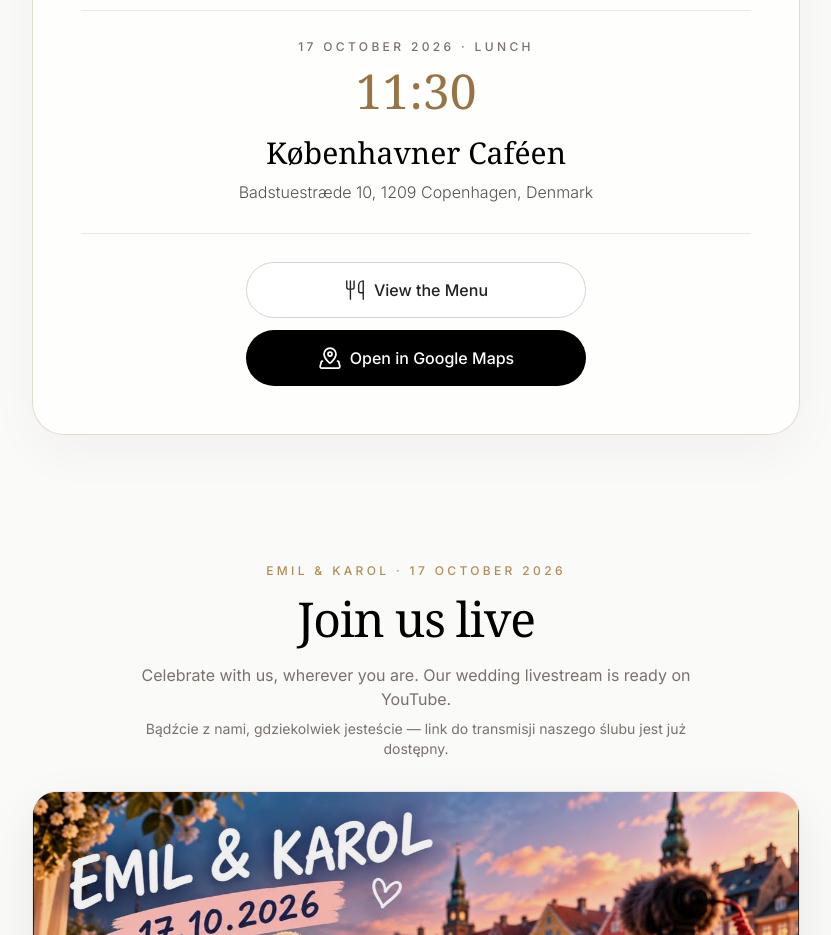
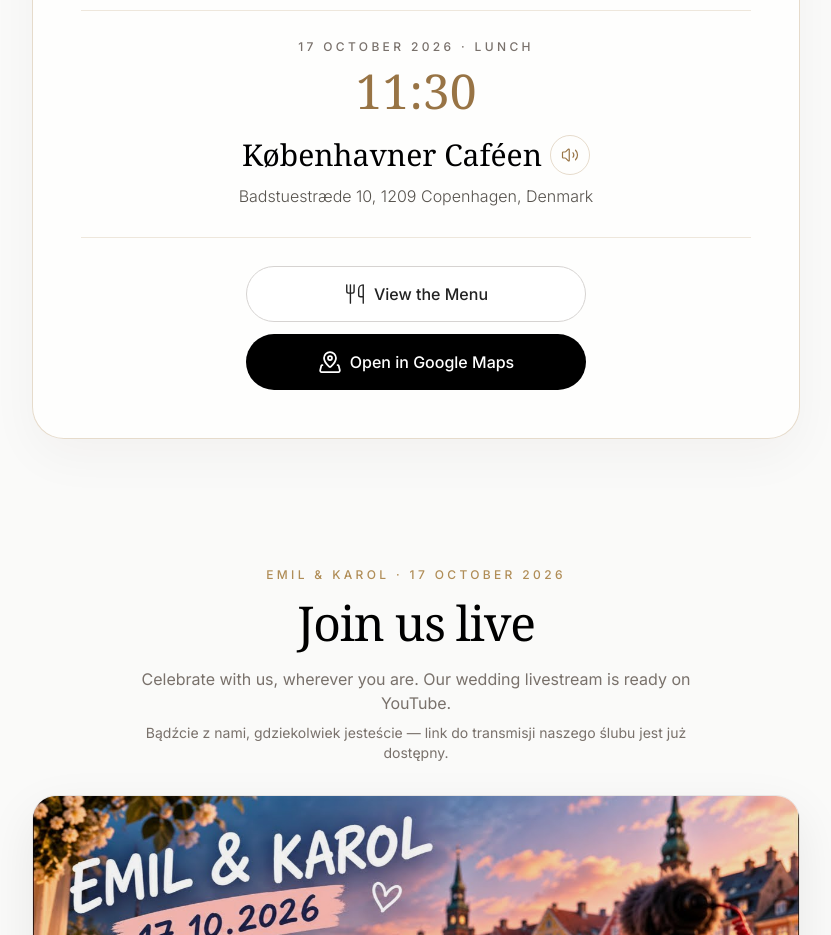
Before and after one commit to emilkacprzak/visigerja, a React (Vite) app: page / in a window 1280 px wide. Shown: the part 2100-3035 px from the top of the page, without its empty margins (224-1055 px from the left). Built offline with nearby package versions, Linux system fonts and the light colour scheme.

Commit message:
Add Danish restaurant pronunciation button

```diff
--- /dev/null
+++ b/src/components/PronunciationButton.tsx
@@ -0,0 +1,44 @@
+import { useEffect, useRef, useState } from "react";
+import { Volume2 } from "lucide-react";
+
+export default function PronunciationButton() {
+  const audioRef = useRef<HTMLAudioElement | null>(null);
+  const [playing, setPlaying] = useState(false);
+  const [failed, setFailed] = useState(false);
+
+  useEffect(() => () => { audioRef.current?.pause(); }, []);
+
+  const play = () => {
+    const audio = audioRef.current;
+    if (!audio) return;
+    setFailed(false);
+    audio.currentTime = 0;
+    void audio.play().catch(() => {
+      setPlaying(false);
+      setFailed(true);
+    });
+  };
+
+  return (
+    <span className="inline-flex items-center align-middle">
+      <button
+        type="button"
+        onClick={play}
+        aria-label="Hear Københavner Caféen pronounced in Danish"
+        title="Listen to the Danish pronunciation"
+        className={`inline-flex h-10 w-10 items-center justify-center rounded-full border border-[#b08d57]/30 text-[#987445] transition-colors hover:bg-[#b08d57]/10 focus-visible:outline-2 focus-visible:outline-offset-4 focus-visible:outline-[#987445] ${playing ? "bg-[#b08d57]/15" : ""}`}
+      >
+        <Volume2 size={18} strokeWidth={1.6} aria-hidden="true" />
+      </button>
+      <audio
+        ref={audioRef}
+        src={`${import.meta.env.BASE_URL}audio/restaurant-pronunciation.mp3`}
+        preload="none"
+        onPlay={() => setPlaying(true)}
+        onEnded={() => setPlaying(false)}
+        onError={() => { setPlaying(false); setFailed(true); }}
+      />
+      {failed && <span role="status" className="ml-2 text-xs text-stone-500">Please try again.</span>}
+    </span>
+  );
+}
--- a/src/components/WeddingLunch.tsx
+++ b/src/components/WeddingLunch.tsx
@@ -2,6 +2,7 @@ import { MapPinned, Utensils } from "lucide-react";
 import { wedding } from "../data/wedding";
 import Button from "./Shared/Button";
 import Section from "./Shared/Section";
+import PronunciationButton from "./PronunciationButton";
 
 export default function WeddingLunch() {
   return (
@@ -20,7 +21,10 @@ export default function WeddingLunch() {
           <div className="mt-8 border-y border-[#b08d57]/20 py-7">
             <p className="text-xs font-medium uppercase tracking-[0.28em] text-stone-500">17 October 2026 · Lunch</p>
             <p className="mt-3 font-serif text-5xl font-medium text-[#987445]">{wedding.lunch.time}</p>
-            <h3 className="mt-5 font-serif text-3xl font-medium text-black">{wedding.lunch.venue}</h3>
+            <div className="mt-5 flex flex-wrap items-center justify-center gap-2">
+              <h3 className="font-serif text-3xl font-medium text-black">{wedding.lunch.venue}</h3>
+              <PronunciationButton />
+            </div>
             <p className="mt-2 text-base font-light leading-relaxed text-stone-600">{wedding.lunch.address}</p>
           </div>
           <div className="mx-auto mt-7 flex max-w-[340px] flex-col gap-3">
--- a/src/pages/Menu.tsx
+++ b/src/pages/Menu.tsx
@@ -1,5 +1,6 @@
 import { ArrowLeft, Utensils } from "lucide-react";
 import Section from "../components/Shared/Section";
+import PronunciationButton from "../components/PronunciationButton";
 
 const sections = [
   {
@@ -100,7 +101,10 @@ export default function Menu() {
         </a>
         <header className="pb-10 pt-12 text-center">
           <Utensils className="mx-auto text-[#b08d57]" size={28} strokeWidth={1.4} aria-hidden="true" />
-          <p className="mt-5 text-xs font-medium uppercase tracking-[0.25em] text-[#987445]">Københavner Caféen</p>
+          <div className="mt-5 flex items-center justify-center gap-2">
+            <p className="text-xs font-medium uppercase tracking-[0.25em] text-[#987445]">Københavner Caféen</p>
+            <PronunciationButton />
+          </div>
           <h1 className="mt-4 font-serif text-6xl font-medium text-black sm:text-7xl">The Menu</h1>
           <p className="mt-4 text-sm text-stone-500">Our Wedding Day Lunch</p>
         </header>
```
Also changed, not shown: 1 other file (tests, documents, lock files or other folders).
